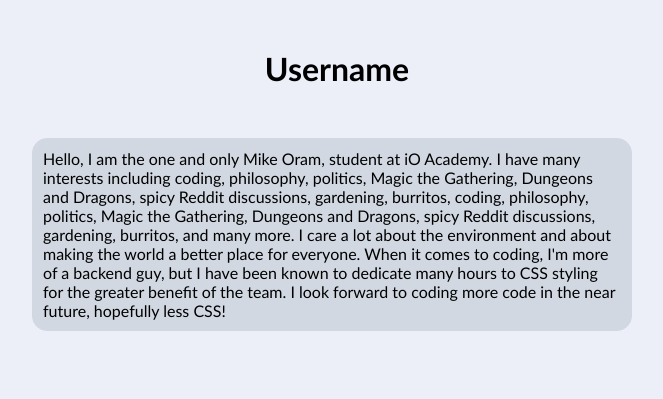
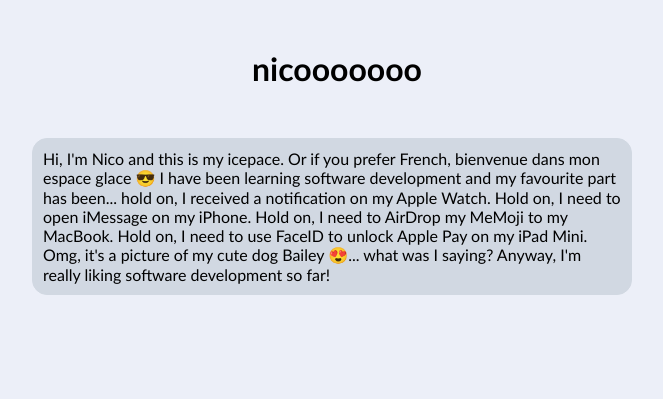
Before and after one commit to iO-Academy/2022-jul-icepace, a PHP site: page /userProfile.php in a window 1280 px wide. Shown: the part 401-800 px from the top of the page, without its empty margins (308-971 px from the left). Run offline with PHP 8.4, Linux system fonts and the light colour scheme; data comes from the database, SQL or seed files in the repository.

Commit message:
username and bio link to DB

```diff
--- a/src/UserHydrator.php
+++ b/src/UserHydrator.php
@@ -14,11 +14,11 @@
         return $query->fetchAll();
     }
 
-    public static function getUserById(PDO $db, string $username)
+    public static function getUserByUsername(PDO $db, string $username): User
     {
         $query = $db->prepare('SELECT `id`, `username`, `hashed_pass`, `bio`, `avatar` FROM `users` WHERE username= ?');
         $query->setFetchMode(PDO::FETCH_CLASS|PDO::FETCH_PROPS_LATE, User::class);
         $query->execute([$username]);
-        return $query->fetchAll();
+        return $query->fetch();
     }
 }
--- a/userProfile.php
+++ b/userProfile.php
@@ -5,7 +5,7 @@
 
 $username = "nicooooooo";
 $db = new PDO('mysql:host=db; dbname=icepace', 'root', 'password');
-$user = UserHydrator::getUserById($db, $username);
+$user = UserHydrator::getUserByUsername($db, $username);
 
 
 ?>
@@ -29,15 +29,10 @@
         <a href="index.php">< back to all users</a>
     </div>
     <div class="profileCard">
-        <img class="profileAvatarImg" src="./assets/imgs/avatars/placeholder.jpg"/>
-        <h1 class="usernameProfileText">Username</h1>
+        <img class="profileAvatarImg" src="./assets/imgs/avatars/"<? ?>/>
+        <h1 class="usernameProfileText"><? echo $user->getUsername(); ?></h1>
         <div class="bioTextContainer">
-            <p>Hello, I am the one and only Mike Oram, student at iO Academy.
-
-                I have many interests including coding, philosophy, politics, Magic the Gathering, Dungeons and Dragons, spicy Reddit discussions, gardening, burritos, coding, philosophy, politics, Magic the Gathering, Dungeons and Dragons, spicy Reddit discussions, gardening, burritos, and many more. I care a lot about the environment and about making the world a better place for everyone.
-
-                When it comes to coding, I'm more of a backend guy, but I have been known to dedicate many hours to CSS styling for the greater benefit of the team. I look forward to coding more code in the near future, hopefully less CSS!
-            </p>
+            <p> <? echo $user->getBio(); ?> </p>
         </div>
     </div>
 </div>
```
